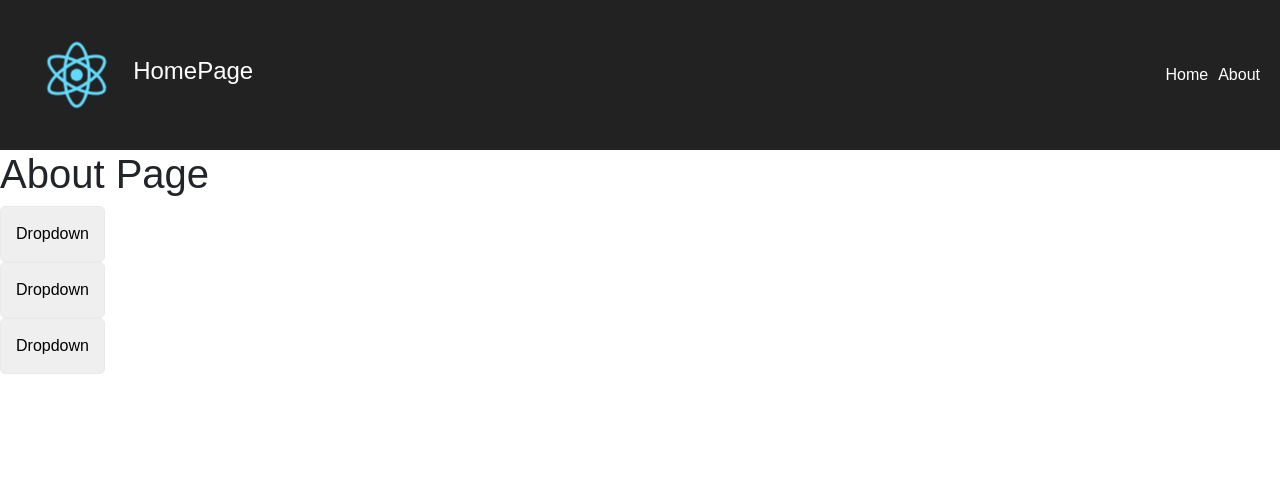
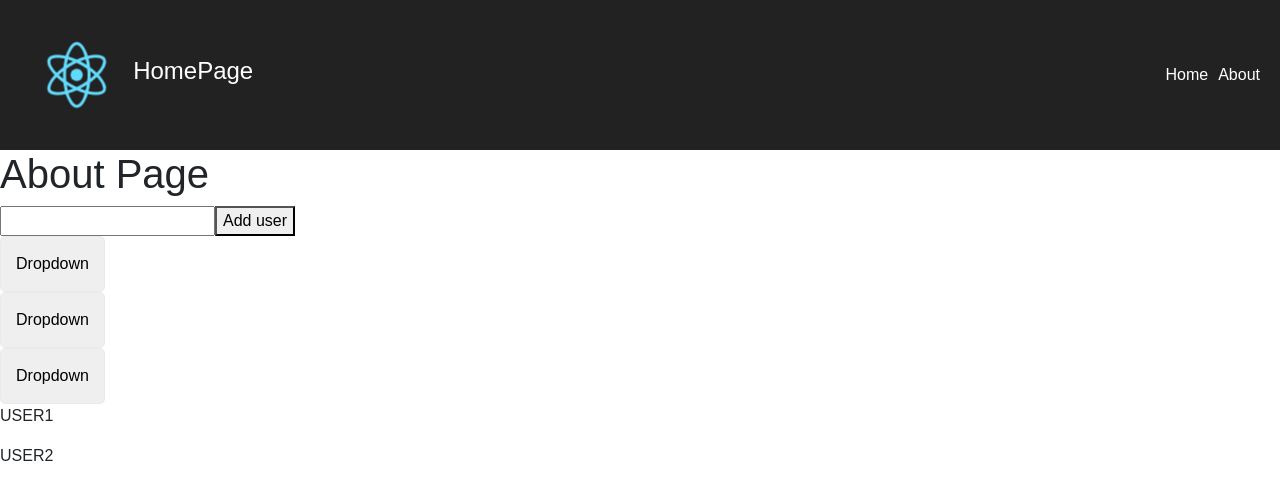
Before and after one commit to SergeiPryadko/react-with-states, a React (Create React App) app: page /about in a window 1280 px wide. Shown: the top 500 px of the page. Built offline with nearby package versions, Linux system fonts and the light colour scheme.

Commit message:
[add] redux page

```diff
--- a/package.json
+++ b/package.json
@@ -7,9 +7,11 @@
     "npm-run-all": "^4.1.2",
     "react": "^16.2.0",
     "react-dom": "^16.2.0",
+    "react-redux": "^5.0.7",
     "react-router": "^4.2.0",
     "react-router-dom": "^4.2.2",
-    "react-scripts": "1.1.0"
+    "react-scripts": "1.1.0",
+    "redux": "^3.7.2"
   },
   "scripts": {
     "build-css": "node-sass-chokidar src/ -o src/",
--- a/src/components/Dropdown/index.js
+++ b/src/components/Dropdown/index.js
@@ -10,7 +10,7 @@ export default props => {
                 {props.title}
             </button>
             {
-                props.isOpenDropdown.includes(props.id) &&
+                props.isOpenDropdown &&
                 <div className='dropdown__content'>
                     DropdownContent
                 </div>
--- a/src/containers/About/index.js
+++ b/src/containers/About/index.js
@@ -1,60 +1,98 @@
 import React, { Component } from 'react';
+import { connect } from 'react-redux';
 
 import {
     Dropdown,
 } from '../../components';
 
+const listDropdowns = [
+    {
+        name: 'Name 1'
+    },
+    {
+        name: 'Name 2',
+    },
+    {
+        name: 'Name 2',
+    },
+];
+
 class About extends Component {
     constructor(props) {
         super(props);
         this.state = {
-            isOpenDropdown: [],
+            users: listDropdowns,
         };
     }
 
-    isContentDropdown = (id) => {
-        if (this.state.isOpenDropdown.length > 0 && this.state.isOpenDropdown.includes(id) ) {
-            this.setState({
-                isOpenDropdown: this.state.isOpenDropdown.filter(item => item !== id)
-            });
-        } else if (!this.state.isOpenDropdown.includes(id)) {
-            this.setState({
-                isOpenDropdown: [...this.state.isOpenDropdown,id],
-            });
-        }
+    isContentDropdown = (item, index) => {
+        const users = [...this.state.users];
+        users[index].isOpen = !users[index].isOpen;
+        console.log(users);
+        this.setState({
+            users,
+        });
     }
 
+    addUser = () => {
+        console.log('Add USER click', this.props);
+        this.props.addUser(this.userInput.value);
+        this.userInput.value = '';
+    }
 
     render() {
-        console.log('-------', this.state.isOpenDropdown);
+        console.log('-------', this.props.users);
         return (
             <div className='about'>
                 <div className="about__header">
                     <h1>About Page</h1>
                 </div>
-                <div className="content">
-                    <Dropdown
-                        id={1}
-                        title='Dropdown'
-                        isContentDropdown={() => this.isContentDropdown(1)}
-                        {...this.state}
-                    />
-                    <Dropdown
-                        id={2}
-                        title='Dropdown'
-                        isContentDropdown={() => this.isContentDropdown(2)}
-                        {...this.state}
-                    />
-                    <Dropdown
-                        id={3}
-                        title='Dropdown'
-                        isContentDropdown={() => this.isContentDropdown(3)}
-                        {...this.state}
-                    />
+                <div className="about__content">
+                    <div className="wrapDropDown">
+                        <input type='text' ref={(input) => {this.userInput = input}} />
+                        <button onClick={this.addUser}>
+                            Add user
+                        </button>
+                        {
+                            listDropdowns.map((item, index) => {
+                                return (
+                                    <Dropdown
+                                        key={index}
+                                        isOpenDropdown={item.isOpen}
+                                        isContentDropdown={() => this.isContentDropdown(item, index)}
+                                        title='Dropdown'
+                                    />
+                                );
+                            })
+                        }
+                    </div>
+                    <div className="wrapUsers">
+                        {
+                            this.props.users.map((item, index) => {
+                                return (
+                                    <p key={index}>{item}</p>
+                                );
+                            })
+                        }
+                    </div>
                 </div>
             </div>
         );
     }
 }
+// function MapStateToProps(state) {
+//   return {
+//     testStore: state.users,
+//   }
+// }
 
-export default About;
+export default connect(
+    state => ({
+        users: state.users,
+    }),
+    dispatch => ({
+        addUser: (userName) => {
+            dispatch({ type: 'ADD_USER', userName: userName })
+        }
+    })
+)(About);
--- a/src/index.js
+++ b/src/index.js
@@ -2,7 +2,17 @@ import React from 'react';
 import ReactDOM from 'react-dom';
 import './index.css';
 import App from './App';
+import { Provider } from 'react-redux';
 import registerServiceWorker from './registerServiceWorker';
+import { createStore } from 'redux';
+import reducers from './reducers';
 
-ReactDOM.render(<App />, document.getElementById('root'));
+const store = createStore(reducers, window.__REDUX_DEVTOOLS_EXTENSION__ && window.__REDUX_DEVTOOLS_EXTENSION__()
+);
+
+ReactDOM.render(
+    <Provider store={store}>
+        <App  />
+    </Provider>
+    , document.getElementById('root'));
 registerServiceWorker();
--- /dev/null
+++ b/src/reducers/index.js
@@ -0,0 +1,10 @@
+import { combineReducers } from 'redux';
+import users from './users';
+import userFriends from './userFriends';
+
+
+
+export default combineReducers({
+    users,
+    userFriends,
+});
--- /dev/null
+++ b/src/reducers/userFriends.js
@@ -0,0 +1,17 @@
+const INITIAL_STATE = [
+      'This is User friend!',
+      'This is two User friend!',
+];
+
+export default function userFriends(state = INITIAL_STATE, action ) {
+    switch (action.type) {
+        case 'ADD_FRIEND_USER': {
+            return state;
+        }
+        case 'DELETE_FRIEND_USER': {
+            return state;
+        }
+        default:
+            return state;
+    }
+}
--- /dev/null
+++ b/src/reducers/users.js
@@ -0,0 +1,19 @@
+const INITIAL_STATE = [
+    'USER1',
+    'USER2',
+];
+
+export default function user (state = INITIAL_STATE, action) {
+    switch (action.type) {
+        case 'ADD_USER': {
+            return [
+                ...state,
+                action.userName,
+            ];
+        }
+        case 'DELETE_USER': {
+            return state;
+        }
+        default: return state;
+    }
+}
```
Also changed, not shown: 2 other files (tests, documents, lock files or other folders).
